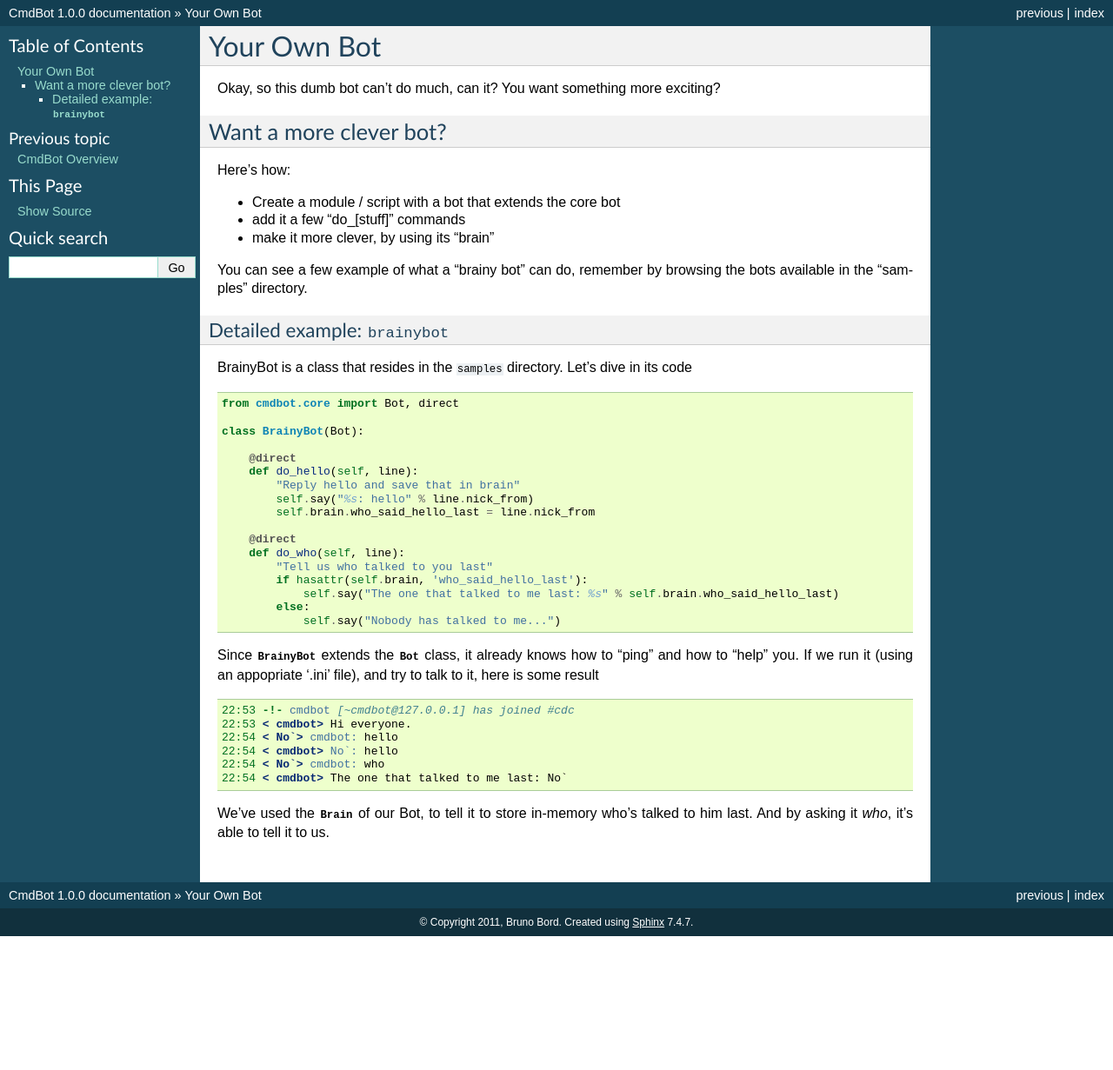
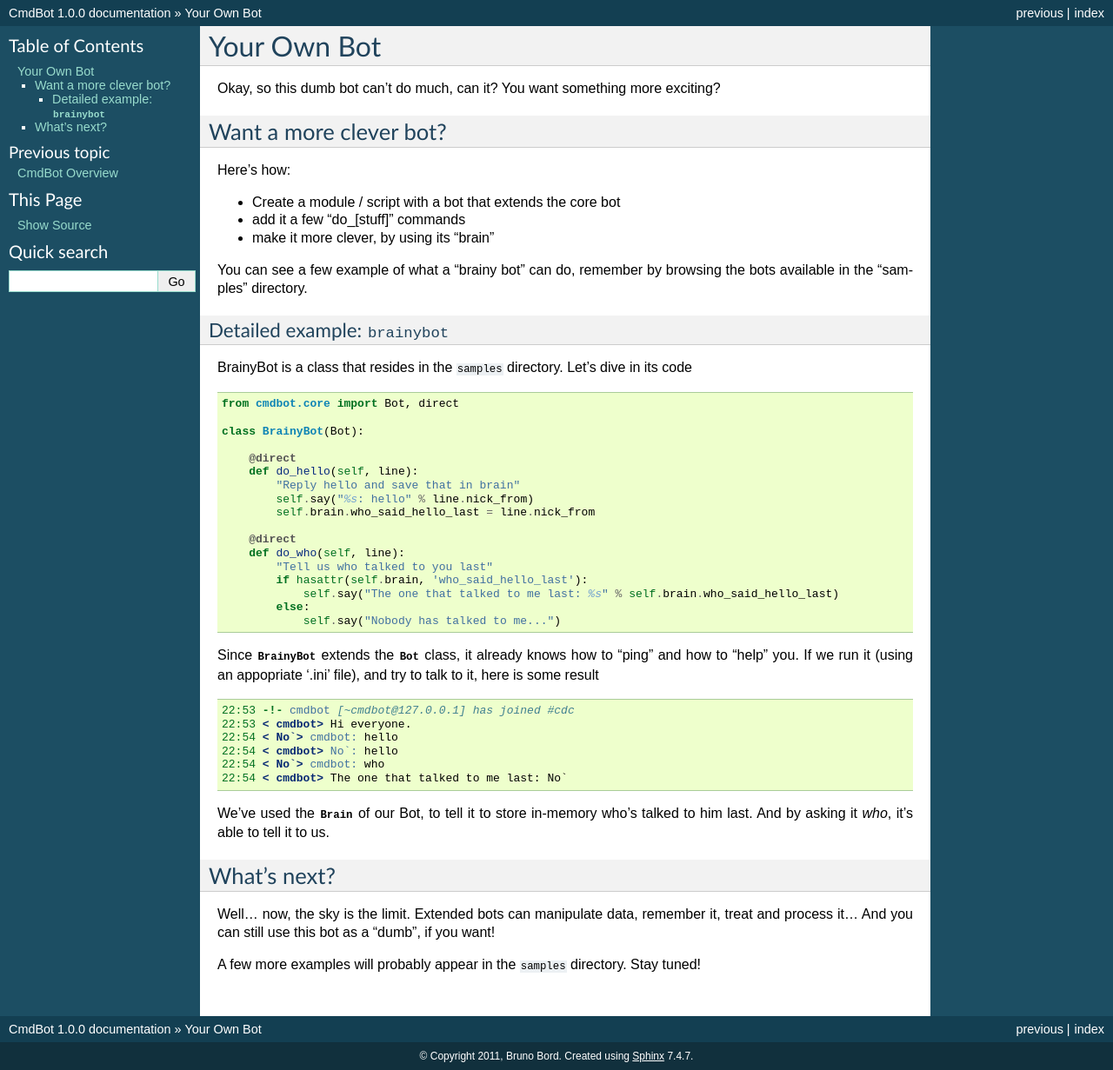
Before and after one commit to brunobord/cmdbot, a Sphinx documentation site: the page built from docs/your_bot.rst, in a window 1280 px wide. Shown: the whole page at 87% size. Built offline with Sphinx 7.4.7, drawn with Linux system fonts in a browser that asks for light colours; pages that are not in the unit, such as notebooks, are missing from menus; before the commit the page ends 1077 px from its top, so only the background shows below that.

Commit message:
more doc w/refactor

```diff
--- a/docs/index.rst
+++ b/docs/index.rst
@@ -12,3 +12,4 @@ Contents:
 
     overview
     your_bot
+    background
--- a/docs/your_bot.rst
+++ b/docs/your_bot.rst
@@ -58,3 +58,13 @@ and try to talk to it, here is some result
 
 We've used the :class:`Brain` of our Bot, to tell it to store in-memory who's
 talked to him last. And by asking it `who`, it's able to tell it to us.
+
+What's next?
+============
+
+Well... now, the sky is the limit. Extended bots can manipulate data, remember
+it, treat and process it... And you can still use this bot as a "dumb", if you
+want!
+
+A few more examples will probably appear in the :file:`samples` directory. Stay
+tuned!
```
Also changed, not shown: README.rst (+8 -39 lines), docs/overview.rst (+10 -0 lines), 11 other files.
